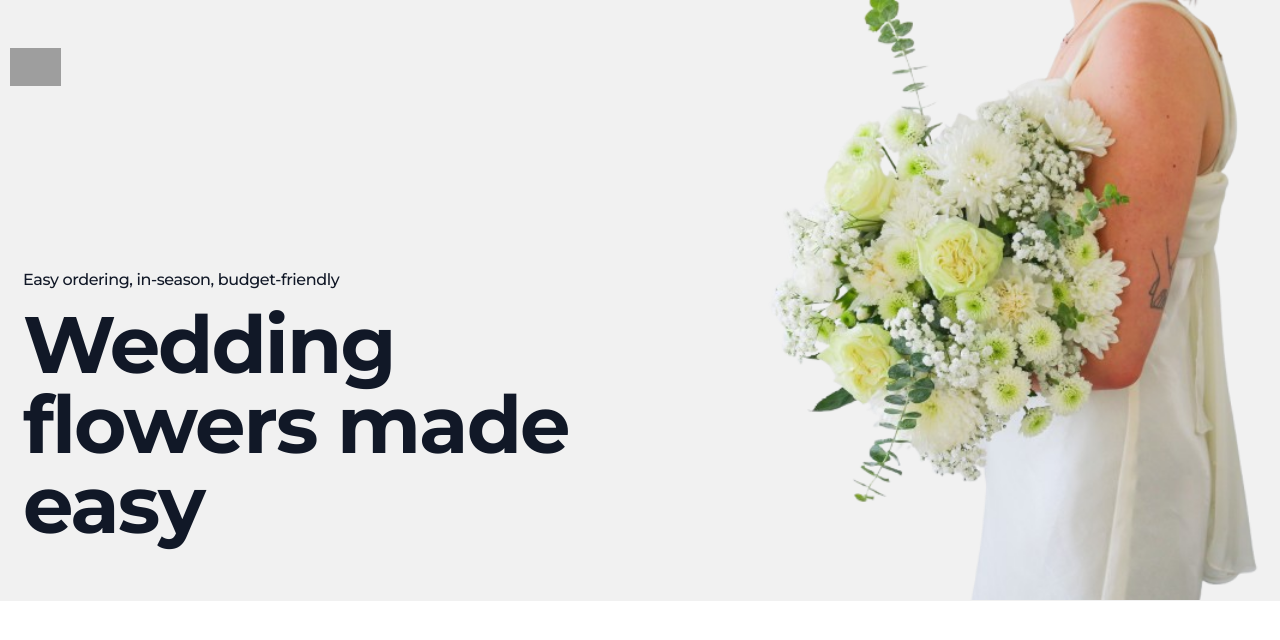
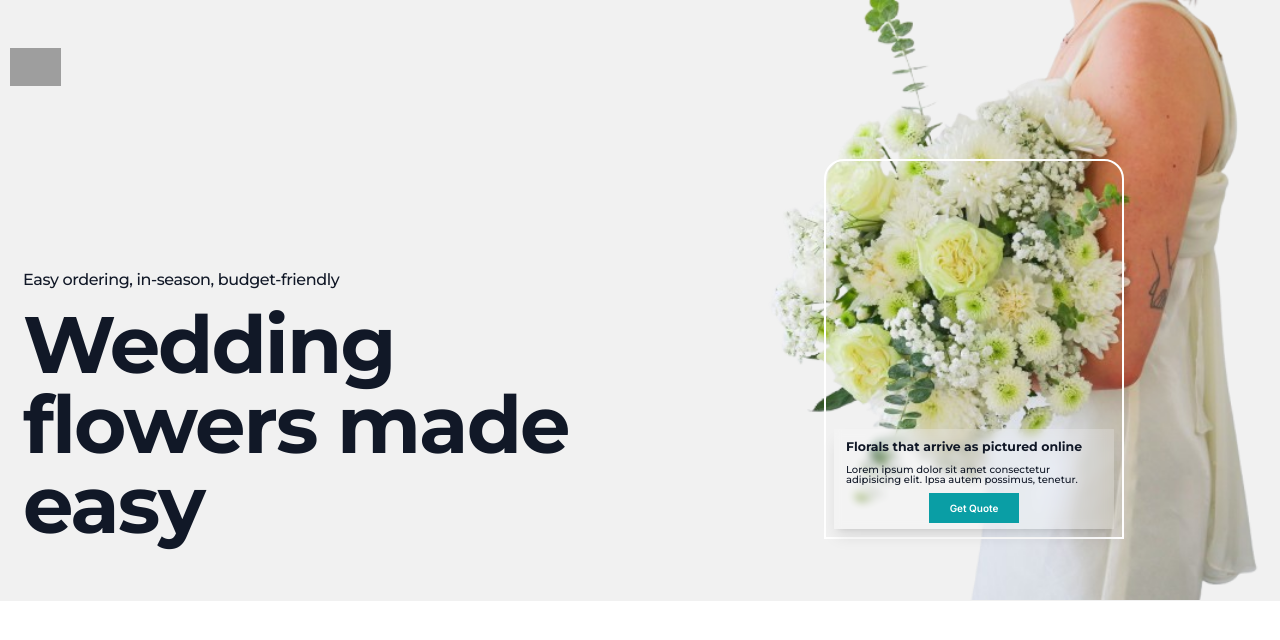
Before and after one commit to shahmir-rc/Callia-Assess, a React (Vite) app: page / in a window 1280 px wide. Shown: the top 640 px of the page. Built offline with nearby package versions, Linux system fonts and the light colour scheme; grey boxes are pictures that could not be loaded.

Commit message:
completed for desktop

```diff
--- a/src/components/HeroBanner.jsx
+++ b/src/components/HeroBanner.jsx
@@ -5,11 +5,20 @@ export default function HeroBanner() {
     <div className="relative flex items-center px-5 pt-5 mb-5 md:pt-12  mx-auto max-w-[1280px] w-full bg-[#f1f1f1]">
       <section className="grid grid-cols-1 md:grid-cols-2 gap-6  md:gap-12">
         <div className="px-[3px] gap-4 pt-[126px] pb-[40px]">
-          <h4 className="text-[1rem] leading-[120%] tracking-[-0.025em] font-medium">Easy ordering, in-season, budget-friendly</h4>
-          <h1 className="text-[5rem] leading-[1] my-4 tracking-[-0.025em] font-bold">Wedding flowers made easy</h1>
+          <h4 className="text-[1rem] leading-[120%] tracking-[-0.025em] font-medium animate-fade-in opacity-0">Easy ordering, in-season, budget-friendly</h4>
+          <h1 className="text-[5rem] leading-[1] my-4 tracking-[-0.025em] font-bold animate-fade-in animation-delay-200 opacity-0">Wedding flowers made easy</h1>
         </div>
         <div className="">
           <img src={heroBannerImage} alt="Hero Banner" className="w-[600px] h-[600px] object-contain absolute top-[-96px] right-0" />
+          <div className="w-[300px] h-[380px] border-2 border-white relative rounded-tl-[20px] rounded-tr-[20px] ml-[160px] mt-[15px] flex items-end p-2">
+            <div className="w-full h-[100px] px-3 backdrop-blur-sm bg-white/20 shadow-lg">
+              <h3 className=" text-[12.5px] font-bold">Florals that arrive as pictured online</h3>
+              <h4 className="text-[10px] leading-[1]">Lorem ipsum dolor sit amet consectetur adipisicing elit. Ipsa autem possimus, tenetur.</h4>
+              <div className="flex flex-1 justify-center">
+                <button class="items-center ease-out duration-150 justify-center text-[10px] text-white border-2 border-[#0a9ea5] font-bold focus-visible:outline-none focus-visible:ring-2 focus-visible:ring-ring focus-visible:ring-offset-2 bg-[#0a9ea5] hover:bg-white hover:text-[#0a9ea5] h-[30px] w-[90px] my-2 mx-auto">Get Quote</button>
+              </div>
+            </div>
+          </div>
         </div>
       </section>
     </div>
--- a/src/index.css
+++ b/src/index.css
@@ -1,6 +1,18 @@
 @tailwind base;
 @tailwind components;
 @tailwind utilities;
+
+/* Add fade-in animation keyframes */
+@keyframes fadeIn {
+  from {
+    opacity: 0;
+    transform: translateY(10px);
+  }
+  to {
+    opacity: 1;
+    transform: translateY(0);
+  }
+}
 
 @layer base {
   :root {
@@ -99,4 +111,29 @@
   .font-light {
     font-weight: 300;
   }
+
+  /* Add animation utility classes */
+  .animate-fade-in {
+    animation: fadeIn 0.8s ease-out forwards;
+  }
+
+  .animation-delay-100 {
+    animation-delay: 0.1s;
+  }
+
+  .animation-delay-200 {
+    animation-delay: 0.2s;
+  }
+
+  .animation-delay-300 {
+    animation-delay: 0.3s;
+  }
+
+  .animation-delay-400 {
+    animation-delay: 0.4s;
+  }
+
+  .animation-delay-500 {
+    animation-delay: 0.5s;
+  }
 }
```
